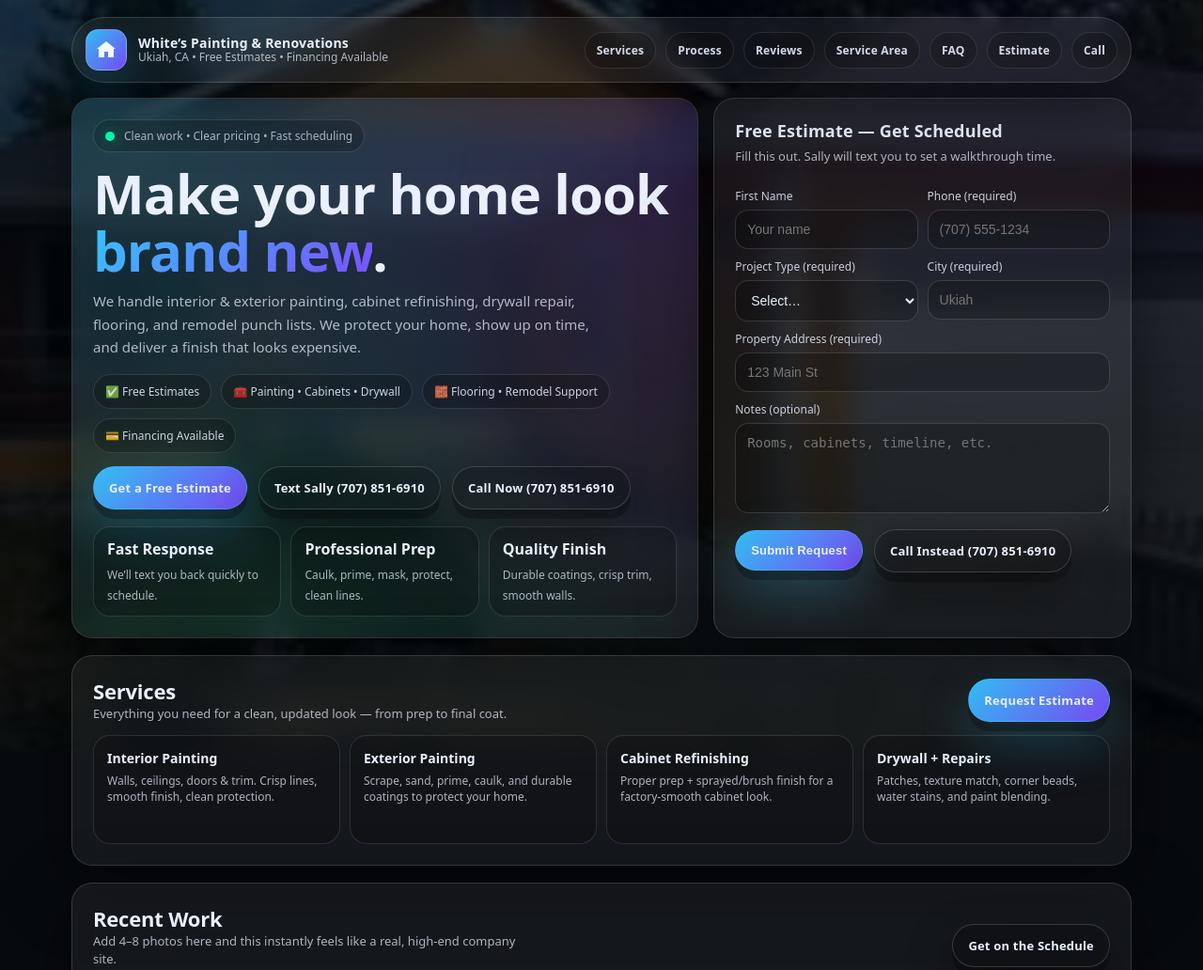
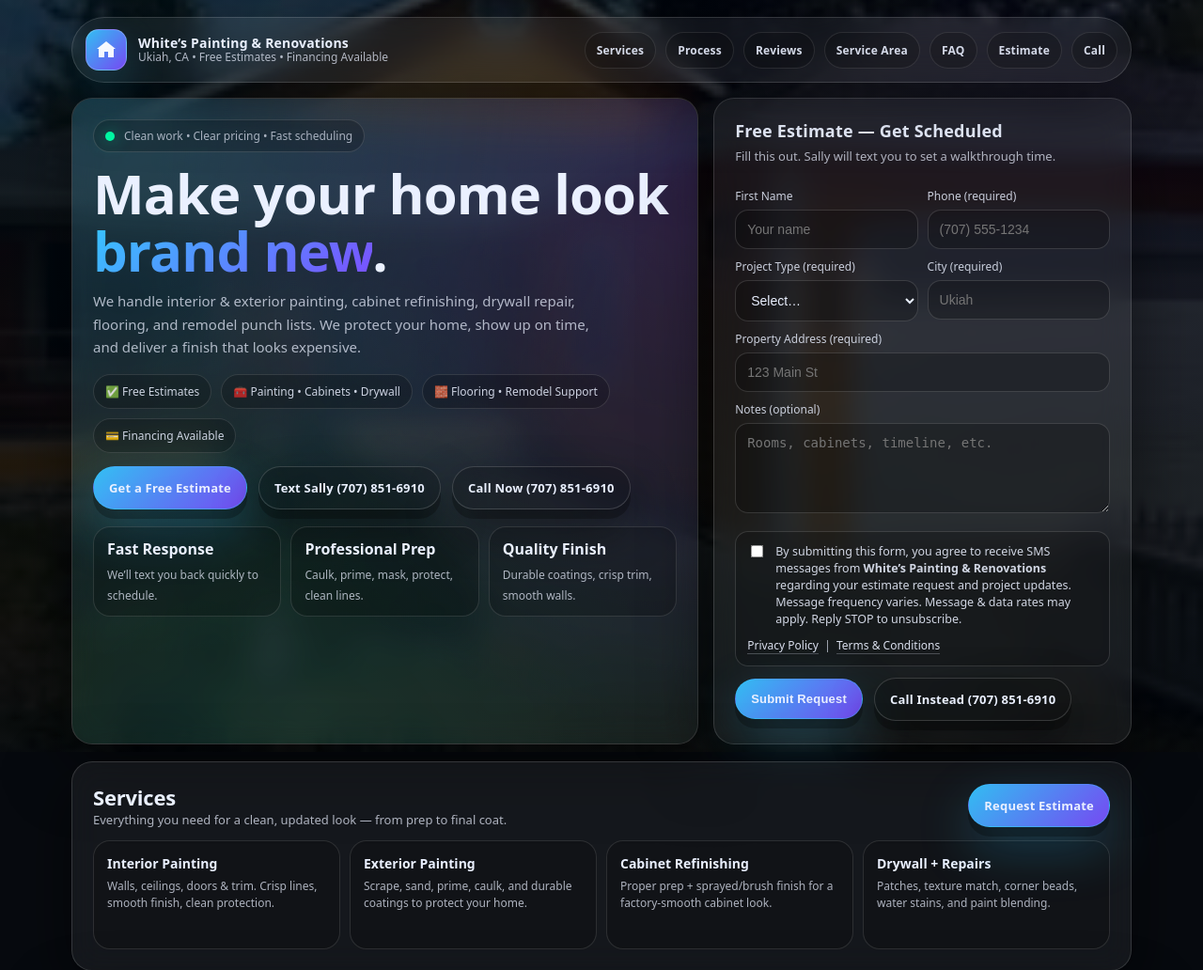
Before and after one commit to Nathonwhite1/sally-ai, a FastAPI app: page / in a window 1280 px wide. Shown: the top 1032 px of the page at 94% size. Run offline with FastAPI, Linux system fonts and the light colour scheme.

Commit message:
Add A2P SMS opt-in checkbox and policy links to estimate form

```diff
--- a/app/templates/landing.html
+++ b/app/templates/landing.html
@@ -10,6 +10,22 @@
   <meta property="og:title" content="White’s Painting & Renovations" />
   <meta property="og:description" content="Free estimates • Financing available • Ukiah, CA" />
   <meta property="og:type" content="website" />
+
+  <!-- OPTIONAL: Meta Pixel (paste your real pixel base code here once created) -->
+  <!--
+  <script>
+    !function(f,b,e,v,n,t,s){if(f.fbq)return;n=f.fbq=function(){n.callMethod?
+    n.callMethod.apply(n,arguments):n.queue.push(arguments)};if(!f._fbq)f._fbq=n;
+    n.push=n;n.loaded=!0;n.version='2.0';n.queue=[];t=b.createElement(e);t.async=!0;
+    t.src=v;s=b.getElementsByTagName(e)[0];s.parentNode.insertBefore(t,s)}(window,
+    document,'script','https://connect.facebook.net/en_US/fbevents.js');
+    fbq('init','YOUR_PIXEL_ID_HERE');
+    fbq('track','PageView');
+  </script>
+  <noscript><img height="1" width="1" style="display:none"
+    src="https://www.facebook.com/tr?id=YOUR_PIXEL_ID_HERE&ev=PageView&noscript=1"
+  /></noscript>
+  -->
 
   <style>
     :root{
@@ -343,6 +359,42 @@
     }
     textarea{ min-height: 96px; resize:vertical; }
 
+    .consentBox{
+      margin-top: 14px;
+      padding: 12px 12px;
+      border-radius: 14px;
+      border:1px solid rgba(255,255,255,.14);
+      background: rgba(0,0,0,.20);
+      font-size: 12.5px;
+      line-height: 1.45;
+      color: rgba(234,240,255,.88);
+    }
+    .consentBox label{
+      margin:0;
+      font-size: 12.5px;
+      color: rgba(234,240,255,.88);
+      display:flex;
+      gap:10px;
+      align-items:flex-start;
+    }
+    .consentBox input[type="checkbox"]{
+      width:auto;
+      margin-top: 2px;
+      transform: scale(1.05);
+      accent-color: var(--accent);
+    }
+    .policyLinks{
+      margin-top: 10px;
+      font-size: 12px;
+      color: rgba(234,240,255,.72);
+    }
+    .policyLinks a{
+      color: rgba(234,240,255,.92);
+      text-decoration:none;
+      border-bottom: 1px solid rgba(234,240,255,.25);
+    }
+    .policyLinks a:hover{ opacity:.9; }
+
     .result{
       margin-top: 12px;
       padding: 10px 12px;
@@ -525,15 +577,15 @@
         <h3 class="formTitle">Free Estimate — Get Scheduled</h3>
         <p class="formSub">Fill this out. Sally will text you to set a walkthrough time.</p>
 
-        <form id="leadForm">
+        <form id="leadForm" novalidate>
           <div class="grid">
             <div>
               <label for="first_name">First Name</label>
-              <input id="first_name" name="first_name" placeholder="Your name" />
+              <input id="first_name" name="first_name" placeholder="Your name" autocomplete="given-name" />
             </div>
             <div>
               <label for="phone">Phone (required)</label>
-              <input id="phone" name="phone" placeholder="(707) 555-1234" required />
+              <input id="phone" name="phone" placeholder="(707) 555-1234" required autocomplete="tel" />
             </div>
           </div>
 
@@ -553,15 +605,33 @@
             </div>
             <div>
               <label for="city">City (required)</label>
-              <input id="city" name="city" placeholder="Ukiah" required />
+              <input id="city" name="city" placeholder="Ukiah" required autocomplete="address-level2" />
             </div>
           </div>
 
           <label for="address">Property Address (required)</label>
-          <input id="address" name="address" placeholder="123 Main St" required />
+          <input id="address" name="address" placeholder="123 Main St" required autocomplete="street-address" />
 
           <label for="notes">Notes (optional)</label>
           <textarea id="notes" name="notes" placeholder="Rooms, cabinets, timeline, etc."></textarea>
+
+          <!-- ✅ A2P OPT-IN (REQUIRED) -->
+          <div class="consentBox">
+            <label for="sms_consent">
+              <input type="checkbox" id="sms_consent" name="sms_consent" required />
+              <span>
+                By submitting this form, you agree to receive SMS messages from
+                <strong>White’s Painting & Renovations</strong> regarding your estimate request and project updates.
+                Message frequency varies. Message &amp; data rates may apply. Reply STOP to unsubscribe.
+              </span>
+            </label>
+
+            <div class="policyLinks">
+              <a href="/privacy-policy.html" target="_blank" rel="noopener">Privacy Policy</a>
+              &nbsp;|&nbsp;
+              <a href="/terms-and-conditions.html" target="_blank" rel="noopener">Terms &amp; Conditions</a>
+            </div>
+          </div>
 
           <div class="ctaRow" style="margin-top:14px;">
             <button class="btn btn-primary" type="submit">Submit Request</button>
@@ -674,7 +744,7 @@
       </div>
     </section>
 
-    <!-- SERVICE AREA (kept minimal) -->
+    <!-- SERVICE AREA -->
     <section class="panel" id="areas">
       <div class="sectionHead">
         <div>
@@ -779,10 +849,16 @@
         address: document.getElementById("address").value.trim(),
         city: document.getElementById("city").value.trim(),
         notes: document.getElementById("notes").value.trim(),
+        sms_consent: document.getElementById("sms_consent").checked,
       };
 
       if (!payload.phone || !payload.project_type || !payload.address || !payload.city) {
         showResult("Please fill in all required fields.", false);
+        return;
+      }
+
+      if (!payload.sms_consent) {
+        showResult("Please check the SMS consent box to submit this request.", false);
         return;
       }
 
@@ -798,6 +874,9 @@
         if (res.ok && data.ok !== false) {
           showResult("Thank you! Sally will text you shortly to schedule your estimate.");
           e.target.reset();
+
+          // OPTIONAL: If you add your Meta Pixel above, you can track Lead here too.
+          // if (window.fbq) fbq('track', 'Lead');
         } else {
           showResult(data?.error || "Something went wrong. Please try again or call (707) 350-1569.", false);
         }
```
Also changed, not shown: 1 other file.
